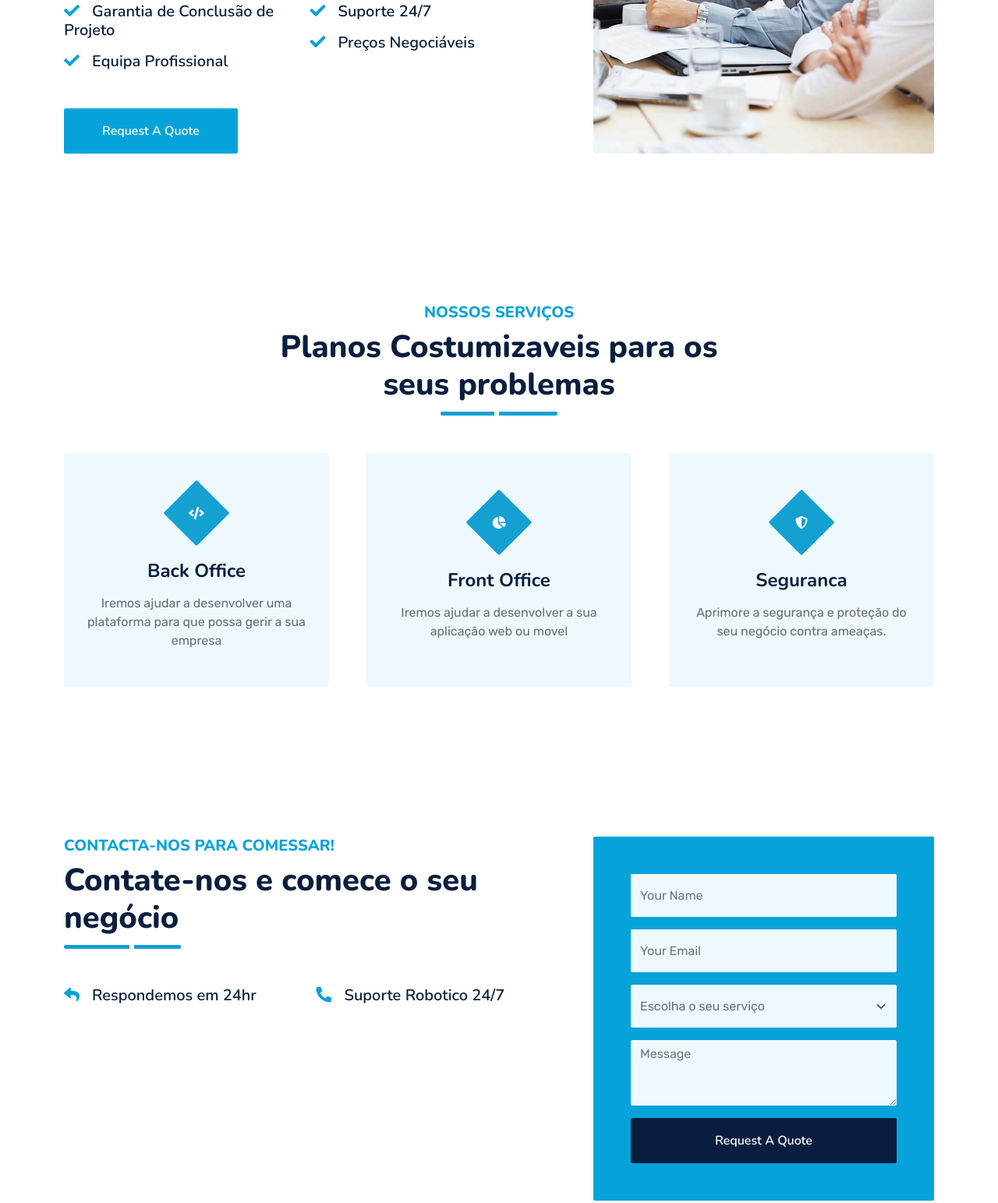
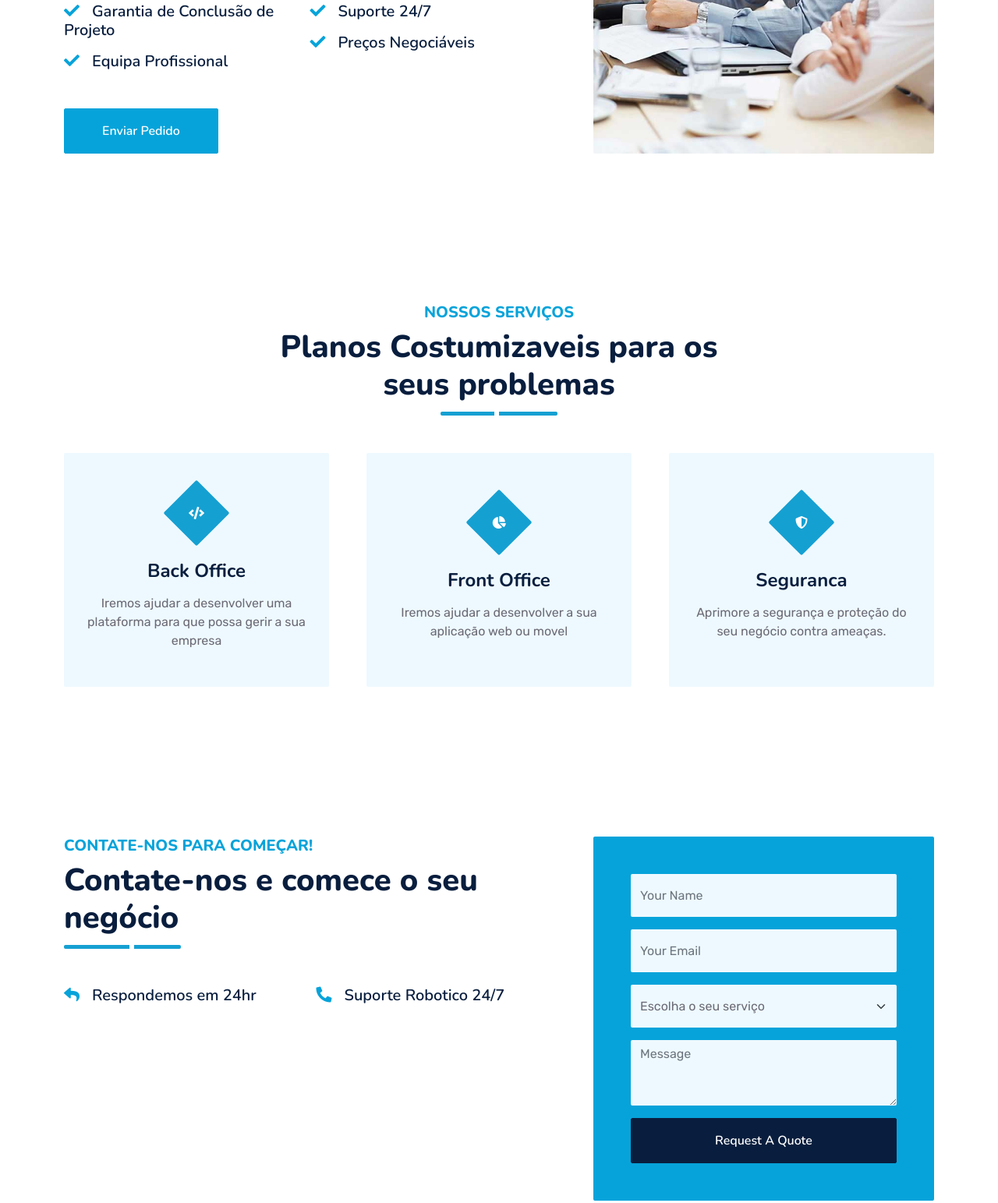
Before and after one commit to Jpsloureiro2002/technocare, a plain HTML site: page index.html in a window 1280 px wide. Shown: the part 1125-2668 px from the top of the page at 78% size. Drawn offline with nearby package versions, Linux system fonts and the light colour scheme.

Commit message:
Update index.html

```diff
--- a/index.html
+++ b/index.html
@@ -131,7 +131,7 @@
                             <h5 class="mb-3"><i class="fa fa-check text-primary me-3"></i>Preços Negociáveis</h5>
                         </div>
                     </div>
-                    <a href="#" class="btn btn-primary py-3 px-5 mt-3 wow zoomIn" data-wow-delay="0.9s">Request A Quote</a>
+                    <a href="#" class="btn btn-primary py-3 px-5 mt-3 wow zoomIn" data-wow-delay="0.9s">Enviar Pedido</a>
                 </div>
                 <div class="col-lg-5" style="min-height: 500px;">
                     <div class="position-relative h-100">
@@ -202,7 +202,7 @@
             <div class="row g-5">
                 <div class="col-lg-7">
                     <div class="section-title position-relative pb-3 mb-5">
-                        <h5 class="fw-bold text-primary text-uppercase">Contacta-nos para comessar!</h5>
+                        <h5 class="fw-bold text-primary text-uppercase">Contate-nos para começar!</h5>
                         <h1 class="mb-0">Contate-nos e comece o seu negócio</h1>
                     </div>
                     <div class="row gx-3">
```
